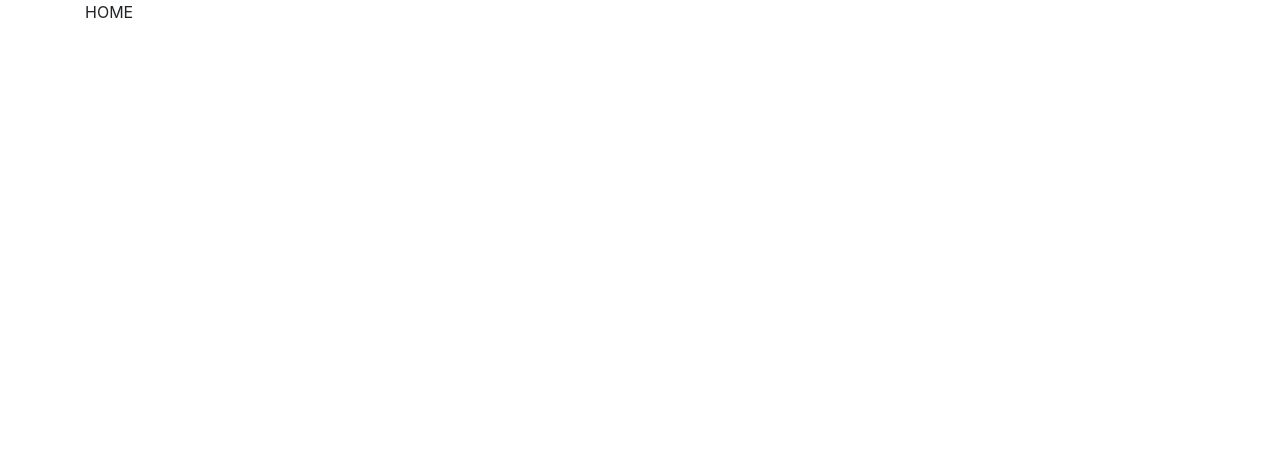
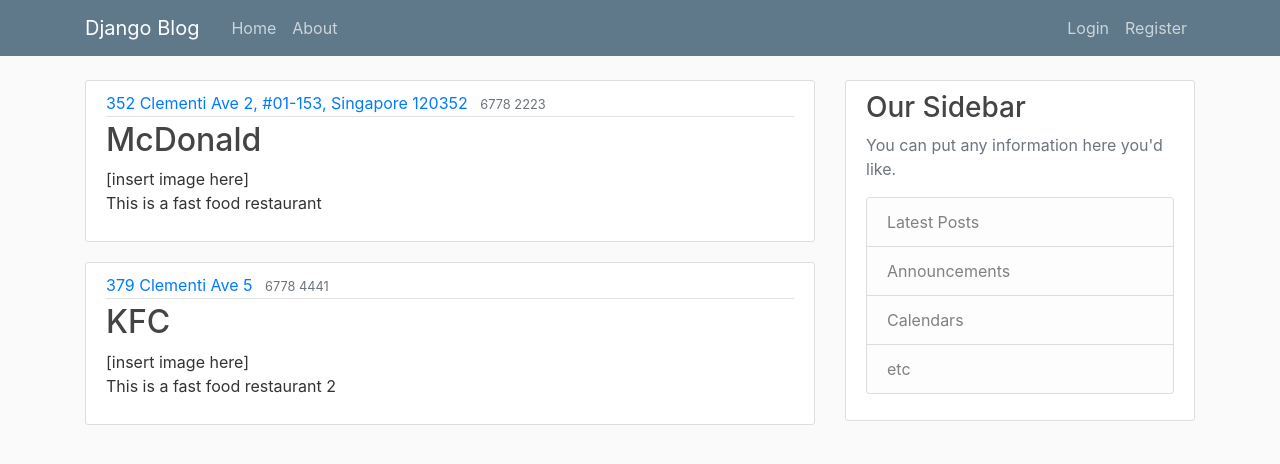
Before and after one commit to brlala/sa47_django_app, a Django app: page / in a window 1280 px wide. Before the commit the part shown is almost empty. Shown: the top 464 px of the page. Run offline with Django 3.2, Linux system fonts and the light colour scheme; some libraries are stand-ins or nearby versions.

Commit message:
added samples main.css and nav bar

```diff
--- /dev/null
+++ b/mysite/static/mysite/main.css
@@ -0,0 +1,84 @@
+body {
+  background: #fafafa;
+  color: #333333;
+  margin-top: 5rem;
+}
+
+h1, h2, h3, h4, h5, h6 {
+  color: #444444;
+}
+
+ul {
+  margin: 0;
+}
+
+.bg-steel {
+  background-color: #5f788a;
+}
+
+.site-header .navbar-nav .nav-link {
+  color: #cbd5db;
+}
+
+.site-header .navbar-nav .nav-link:hover {
+  color: #ffffff;
+}
+
+.site-header .navbar-nav .nav-link.active {
+  font-weight: 500;
+}
+
+.content-section {
+  background: #ffffff;
+  padding: 10px 20px;
+  border: 1px solid #dddddd;
+  border-radius: 3px;
+  margin-bottom: 20px;
+}
+
+.article-title {
+  color: #444444;
+}
+
+a.article-title:hover {
+  color: #428bca;
+  text-decoration: none;
+}
+
+.article-content {
+  white-space: pre-line;
+}
+
+.article-img {
+  height: 65px;
+  width: 65px;
+  margin-right: 16px;
+}
+
+.article-metadata {
+  padding-bottom: 1px;
+  margin-bottom: 4px;
+  border-bottom: 1px solid #e3e3e3
+}
+
+.article-metadata a:hover {
+  color: #333;
+  text-decoration: none;
+}
+
+.article-svg {
+  width: 25px;
+  height: 25px;
+  vertical-align: middle;
+}
+
+.account-img {
+  height: 125px;
+  width: 125px;
+  margin-right: 20px;
+  margin-bottom: 16px;
+}
+
+.account-heading {
+  font-size: 2.5rem;
+}
--- a/mysite/views.py
+++ b/mysite/views.py
@@ -1,9 +1,31 @@
 from django.shortcuts import render
 
+# this is the logic how we want to handle when people go to our homepage, we need to map the url and function at urls.py in the project
+posts = [
+    {
+        'name': 'McDonald',
+        'rating': 4.5,
+        'description': 'This is a fast food restaurant',
+        'image': '[insert image here]',
+        'address': '352 Clementi Ave 2, #01-153, Singapore 120352',
+        'contact': '6778 2223',
+    },
+    {
+        'name': 'KFC',
+        'rating': 4.3,
+        'description': 'This is a fast food restaurant 2',
+        'image': '[insert image here]',
+        'address': '379 Clementi Ave 5',
+        'contact': '6778 4441',
+    }
+]
 
-# this is the logic how we want to handle when people go to our homepage, we need to map the url and function at urls.py in the project
+
 def home(request):
-    return render(request, 'mysite/home.html')
+    context = {
+        'posts': posts
+    }
+    return render(request, 'mysite/home.html', context)
 
 
 members = [
@@ -14,7 +36,7 @@ members = [
     {
         'name': 'Teh Li Heng',
         'chinese_name': '郑理衡',
-        'nickname':'Henry',
+        'nickname': 'Henry',
     },
     {
         'name': 'Wang Yafeng',
--- a/templates/mysite/base.html
+++ b/templates/mysite/base.html
@@ -1,22 +1,63 @@
+{% load static %}
 <!DOCTYPE html>
 <html lang="en">
 <head>
+
     <!-- Required meta tags -->
     <meta charset="utf-8">
     <meta name="viewport" content="width=device-width, initial-scale=1, shrink-to-fit=no">
 
     <!-- Bootstrap CSS -->
     <link rel="stylesheet" href="https://stackpath.bootstrapcdn.com/bootstrap/4.3.1/css/bootstrap.min.css"
-          integrity="sha384-ggOyR0iXCbMQv3Xipma34MD+dH/1fQ784/j6cY/iJTQUOhcWr7x9JvoRxT2MZw1T" crossorigin="anonymous">
-
+          integrity="sha384-ggOyR0iXCbMQv3Xipma34MD+dH/1fQ784/j6cY/iJTQUOhcWr7x9JvoRxT2MZw1T"
+          crossorigin="anonymous">
+    <link rel="stylesheet" type="text/css" href="{% static 'mysite/main.css' %}">
     <meta charset="UTF-8">
-    <title>SA47 Restaurant Django</title>
+    <title>SA47 - Django Restaurant</title>
 </head>
 <body>
-<div class="container">
-    {#page contents will be inserted over here#}
-    {% block content %}{% endblock %}
-</div>
+<header class="site-header">
+    <nav class="navbar navbar-expand-md navbar-dark bg-steel fixed-top">
+        <div class="container">
+            <a class="navbar-brand mr-4" href="{% url 'mysite-home' %}">Django Blog</a>
+            <button class="navbar-toggler" type="button" data-toggle="collapse" data-target="#navbarToggle"
+                    aria-controls="navbarToggle" aria-expanded="false" aria-label="Toggle navigation">
+                <span class="navbar-toggler-icon"></span>
+            </button>
+            <div class="collapse navbar-collapse" id="navbarToggle">
+                <div class="navbar-nav mr-auto">
+                    <a class="nav-item nav-link" href="{% url 'mysite-home' %}">Home</a>
+                    <a class="nav-item nav-link" href="{% url 'mysite-about' %}">About</a>
+                </div>
+                <!-- Navbar Right Side -->
+                <div class="navbar-nav">
+                    <a class="nav-item nav-link" href="#">Login</a>
+                    <a class="nav-item nav-link" href="#">Register</a>
+                </div>
+            </div>
+        </div>
+    </nav>
+</header>
+<main role="main" class="container">
+    <div class="row">
+        <div class="col-md-8">
+            {% block content %}{% endblock %}
+        </div>
+        <div class="col-md-4">
+            <div class="content-section">
+                <h3>Our Sidebar</h3>
+                <p class='text-muted'>You can put any information here you'd like.
+                <ul class="list-group">
+                    <li class="list-group-item list-group-item-light">Latest Posts</li>
+                    <li class="list-group-item list-group-item-light">Announcements</li>
+                    <li class="list-group-item list-group-item-light">Calendars</li>
+                    <li class="list-group-item list-group-item-light">etc</li>
+                </ul>
+                </p>
+            </div>
+        </div>
+    </div>
+</main>
 
 <script src="https://code.jquery.com/jquery-3.3.1.slim.min.js"
         integrity="sha384-q8i/X+965DzO0rT7abK41JStQIAqVgRVzpbzo5smXKp4YfRvH+8abtTE1Pi6jizo"
--- a/templates/mysite/home.html
+++ b/templates/mysite/home.html
@@ -1,4 +1,20 @@
 {% extends "mysite/base.html" %}
 {% block content %}
-    HOME
-{% endblock %}
+    <div>
+        {% comment %}this will need to match the variable name of the dictionary key{% endcomment %}
+        {% for post in posts %}
+            <article class="media content-section">
+                <div class="media-body">
+                    <div class="article-metadata">
+                        <a class="mr-2" href="#">{{ post.address }}</a>
+                        <small class="text-muted">{{ post.contact }}</small>
+                    </div>
+                    <h2><a class="article-title" href="#">{{ post.name }}</a></h2>
+                    {{ post.image }}
+                    <p class="article-content">{{ post.description }}</p>
+                </div>
+            </article>
+        {% endfor %}
+        <h1></h1>
+    </div>
+{% endblock content %}
```
Also changed, not shown: templates/mysite/main.html (added, +20 -0 lines), templates/mysite/nav_bar.html (added, +21 -0 lines).
